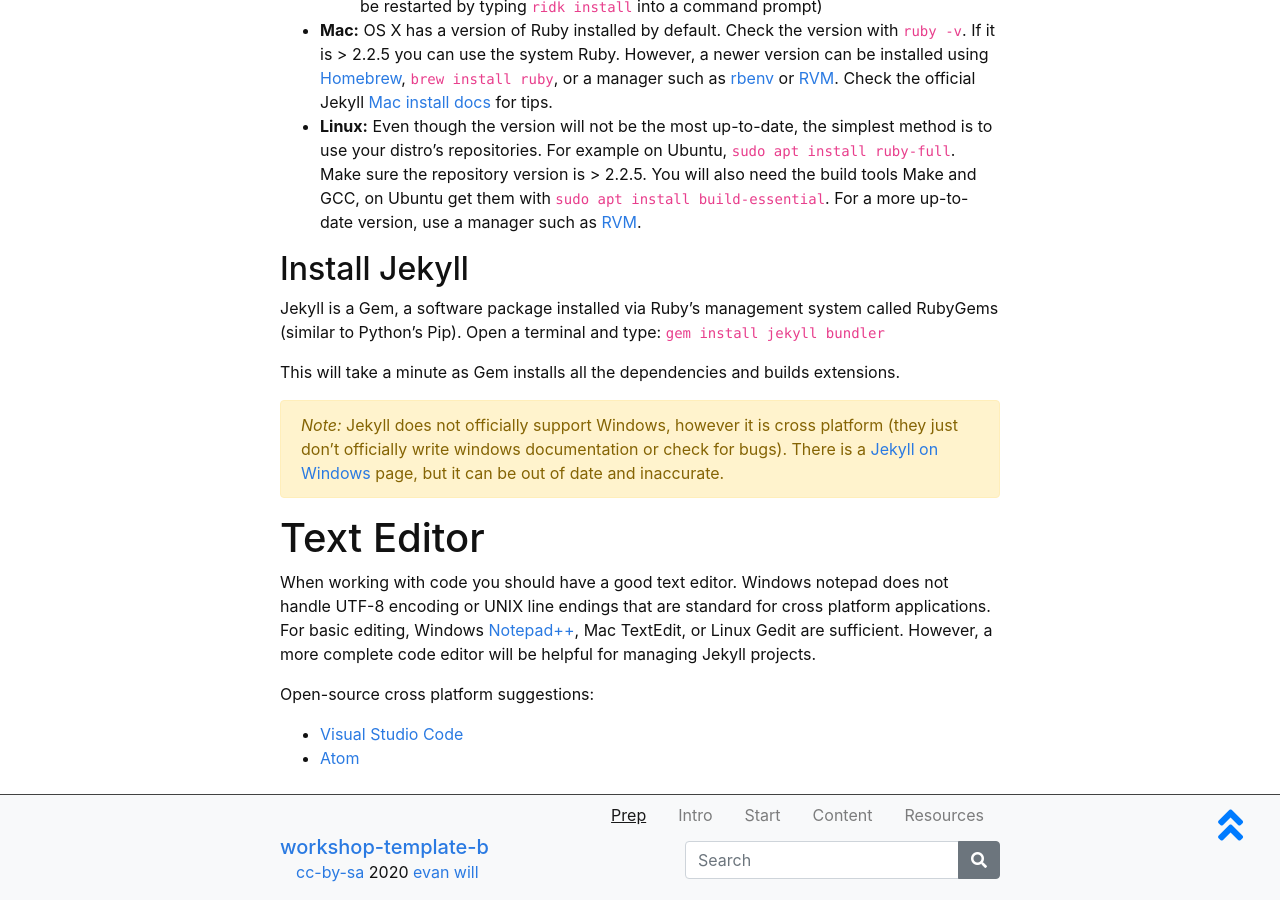
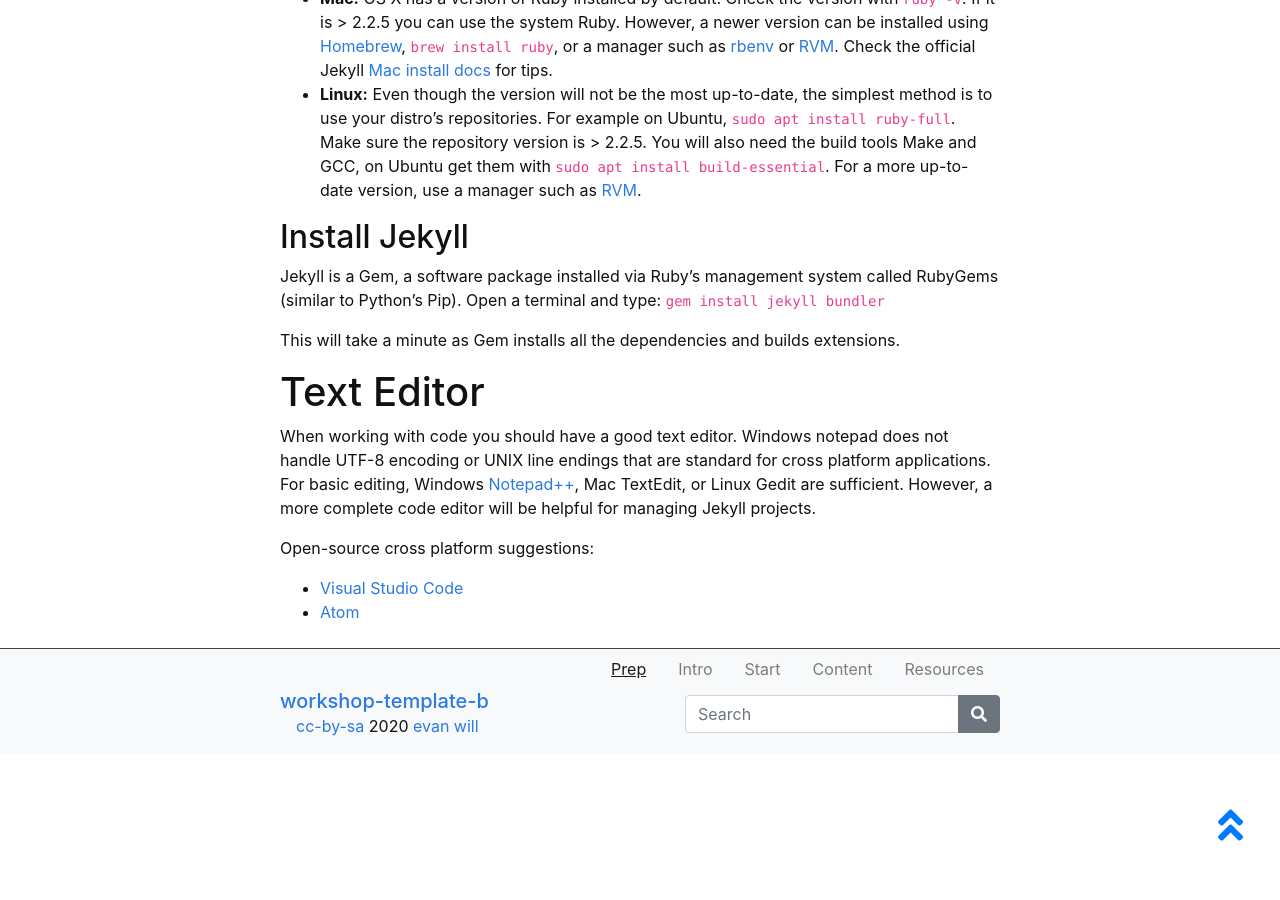
Before and after one commit to evanwill/workshop-template-b, a Jekyll site: the page built from content/0-prep.md, in a window 1280 px wide and 900 px high, scrolled down 1621 px. Built offline with Jekyll 4.4.1, drawn with Linux system fonts in a browser that asks for light colours; some of the changed text lies outside the part shown.

Commit message:
use new section layout features

```diff
--- a/_layouts/section.html
+++ b/_layouts/section.html
@@ -4,10 +4,11 @@ layout: default
 
 <h1>{{ page.title }}</h1>
 
-{% if page.topics %}<div class="ml-3 mb-3 border-bottom">Topics: <strong>{{ page.topics }}</strong></div>{%- endif -%}
+{% if page.topics %}<div class="ml-3 mb-4 border-bottom">Topics: <strong>{{ page.topics }}</strong></div>{%- endif -%}
 
-{% if page.description %}<div class="ml-3 mb-4">{{ page.description | markdownify }}</div>{%- endif -%}
+{% if page.description %}<div class="ml-3 mb-4">{{ page.description | markdownify }}</div>
 
 <hr>
+{%- endif -%}
 
 {{ content }}
--- a/content/0-prep.md
+++ b/content/0-prep.md
@@ -58,10 +57,6 @@ Open a terminal and type:
 
 This will take a minute as Gem installs all the dependencies and builds extensions.
 
-{% capture alert %}*Note:* Jekyll does not officially support Windows, however it is cross platform (they just don’t officially write windows documentation or check for bugs).
-There is a [Jekyll on Windows](https://jekyllrb.com/docs/windows/#installation) page, but it can be out of date and inaccurate.{% endcapture %}
-{% include alert.html text=alert color="warning" %}
-
 # Text Editor
 
 When working with code you should have a good text editor.
```
Also changed, not shown: other parts of content/0-prep.md (+3 -4 lines), content/1-intro.md (+7 -9 lines), content/2-lesson.md (+3 -4 lines), content/3-lesson.md (+3 -4 lines), content/4-resources.md (+2 -4 lines).
